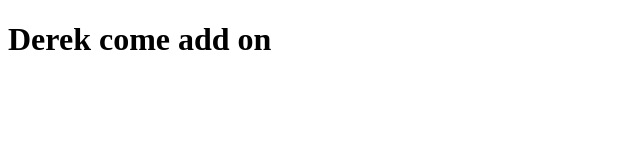
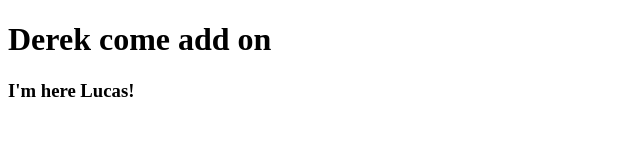
Before and after one commit to Llang8/example-fork-project, a plain HTML site: page index.html in a window 1280 px wide. Shown: the whole page, without its empty margins (0-640 px from the left). Drawn offline with Linux system fonts and the light colour scheme.

Commit message:
added a new line

```diff
--- a/index.html
+++ b/index.html
@@ -8,5 +8,6 @@
 </head>
 <body>
     <h1>Derek come add on</h1>
+    <h3>I'm here Lucas!</h3>
 </body>
 </html>
```
